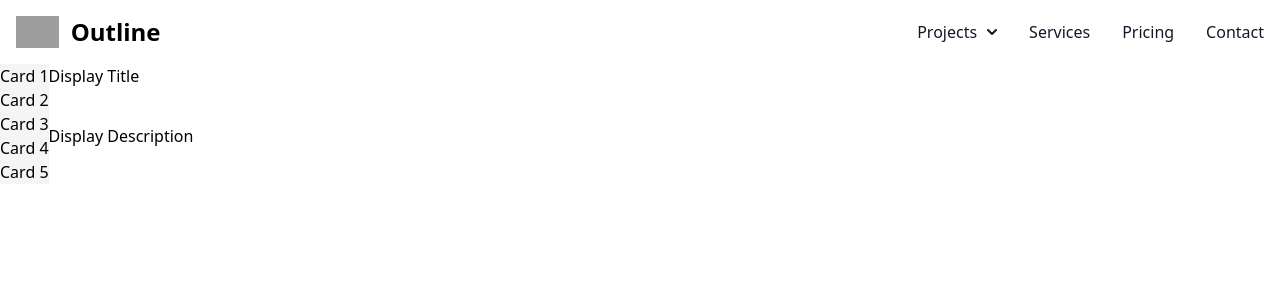
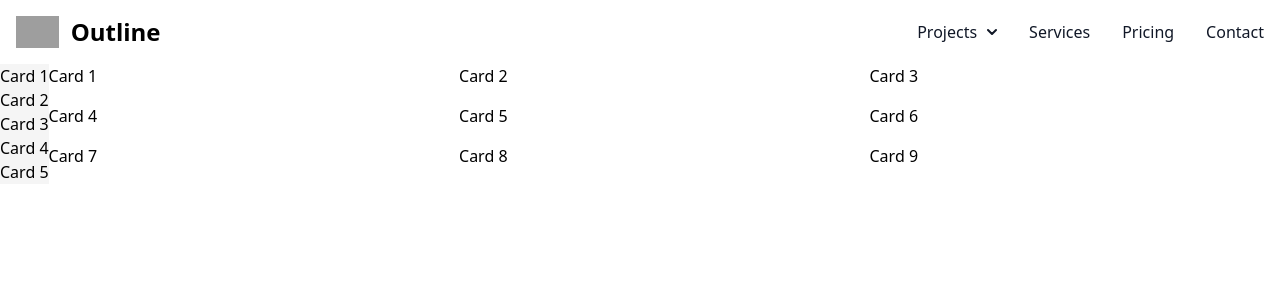
Before and after one commit to euripidean/outline, a React (Create React App) app: page / in a window 1280 px wide. Shown: the top 300 px of the page. Built offline with nearby package versions, Linux system fonts and the light colour scheme; grey boxes are pictures that could not be loaded.

Commit message:
Sortable drag and drop in display

```diff
--- a/src/components/DisplayGrid/DisplayGrid.jsx
+++ b/src/components/DisplayGrid/DisplayGrid.jsx
@@ -1,8 +1,50 @@
+import { DndContext, closestCenter } from "@dnd-kit/core";
+import {
+  arrayMove,
+  SortableContext,
+  horizontalListSortingStrategy,
+} from "@dnd-kit/sortable";
+import { useState } from "react";
+import { SortableCard } from "../SortableCard/SortableCard";
+
 function DisplayGrid() {
+  const [displayedCards, setDisplayedCards] = useState([
+    "Card 1",
+    "Card 2",
+    "Card 3",
+    "Card 4",
+    "Card 5",
+    "Card 6",
+    "Card 7",
+    "Card 8",
+    "Card 9",
+  ]);
+
+  const handleGridSort = (event) => {
+    const { active, over } = event;
+    if (active.id !== over.id) {
+      setDisplayedCards((cards) =>
+        arrayMove(cards, cards.indexOf(active.id), cards.indexOf(over.id))
+      );
+    }
+  };
+
+  const handleAddCard = (card) => {
+    setDisplayedCards((cards) => [...cards, card]);
+  };
+
   return (
-    <div className="display grid grid-gap-4">
-      <h2>Display Title</h2>
-      <p>Display Description</p>
+    <div className="display grid grid-gap-4 grid-cols-3">
+      <DndContext collisionDetection={closestCenter} onDragEnd={handleGridSort}>
+        <SortableContext
+          items={displayedCards}
+          strategy={horizontalListSortingStrategy}
+        >
+          {displayedCards.map((card, index) => (
+            <SortableCard key={index} id={card} />
+          ))}
+        </SortableContext>
+      </DndContext>
     </div>
   );
 }
```
